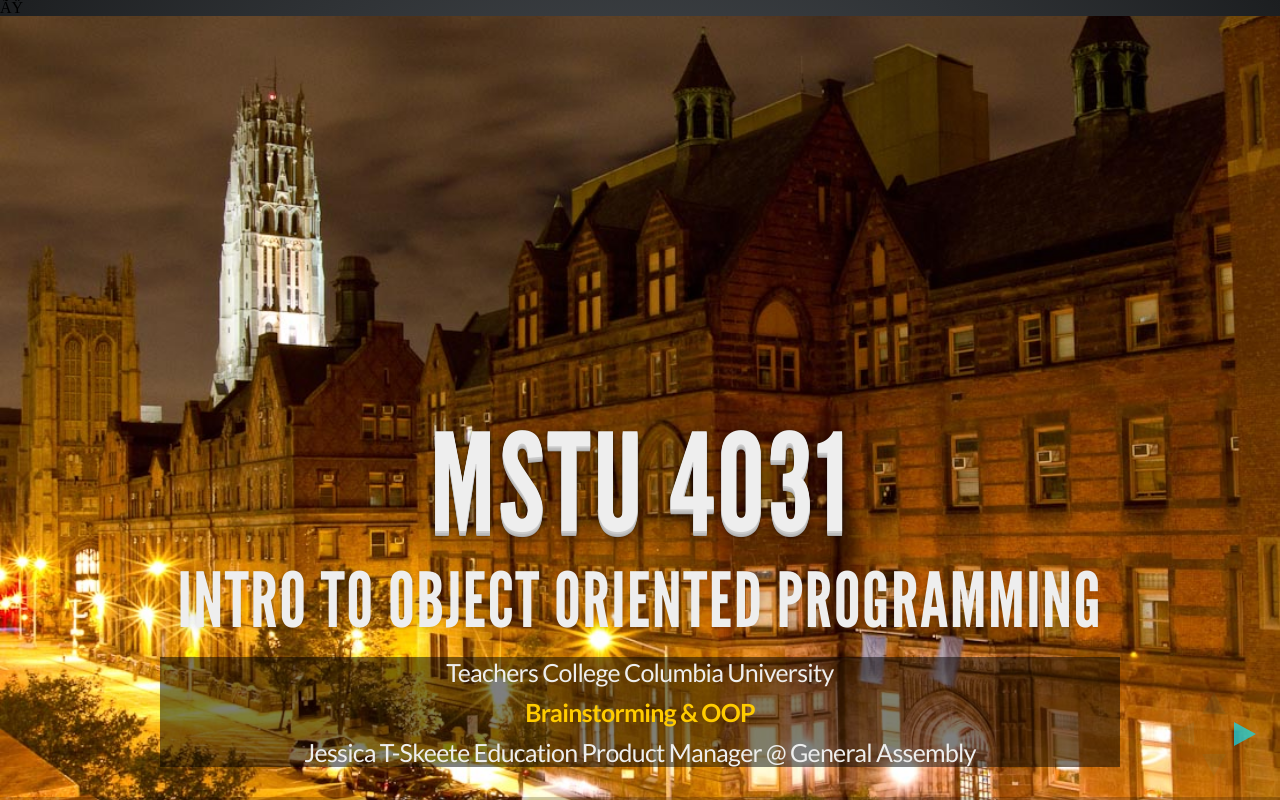
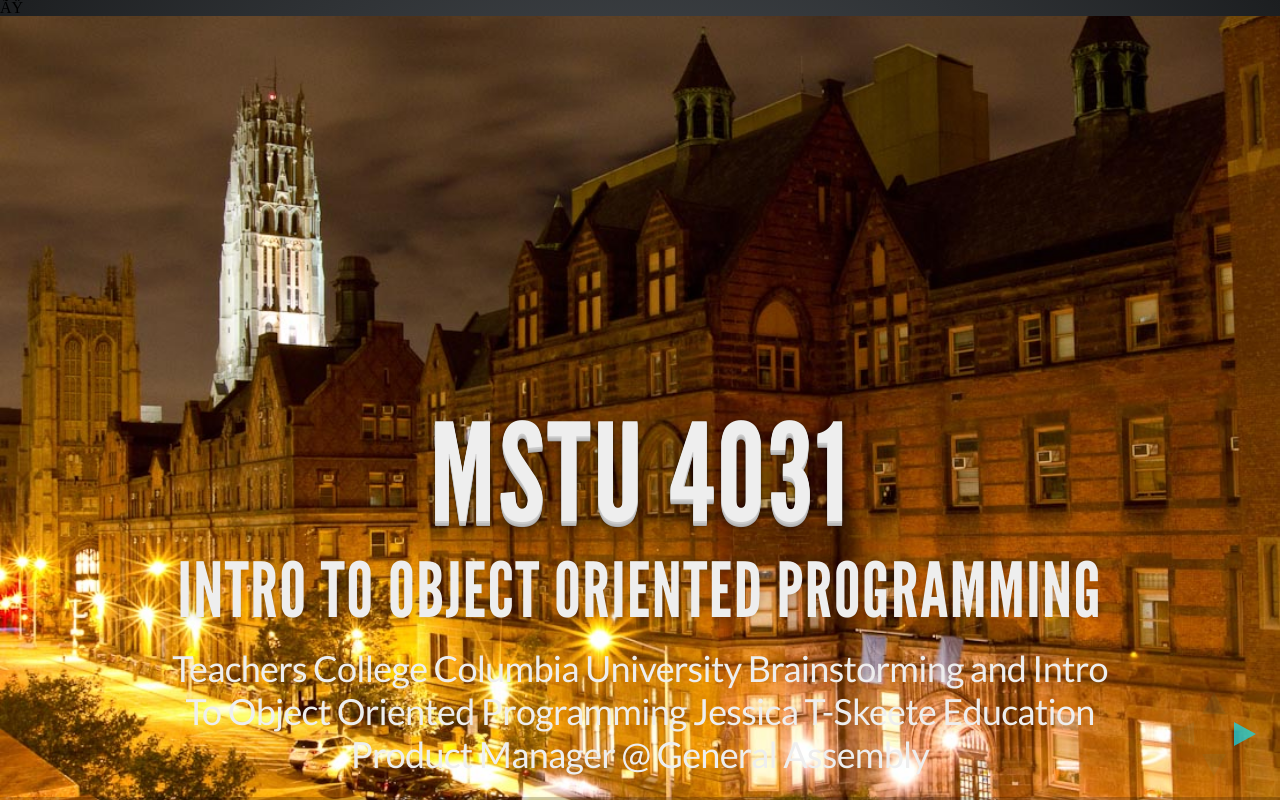
Before and after one commit to jessicaGA/MSTU_4031, a website: page reveal.js/index.html in a window 1280 px wide. Drawn offline with Linux system fonts and the light colour scheme; files whose address does not match are found by name.

Commit message:
adding lesson 08

```diff
--- a/reveal.js/index.html
+++ b/reveal.js/index.html
@@ -36,7 +36,7 @@
 
             <!-- Any section element inside of this container is displayed as a slide -->
             <div class="slides">
-                <section data-markdown="slides/slides_06.md" data-separator="---" data-vertical="--" data-notes="^Note:" data-charset="iso-8859-15">
+                <section data-markdown="slides/slides_08.md" data-separator="---" data-vertical="--" data-notes="^Note:" data-charset="iso-8859-15">
                 </section>
 
             </div>
```
